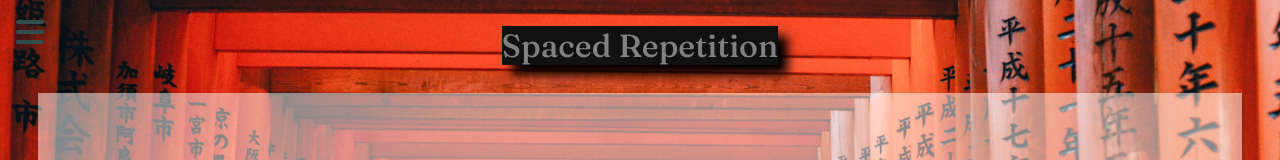
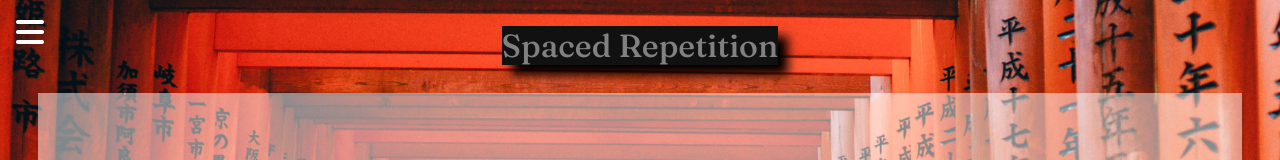
Before and after one commit to RX-78GP02A/spaced-repetition-frontend, a React (Create React App) app: page /login in a window 1280 px wide. Shown: the top 160 px of the page. Built offline with nearby package versions, Linux system fonts and the light colour scheme.

Commit message:
Header.css

```diff
--- a/src/components/Header/Header.css
+++ b/src/components/Header/Header.css
@@ -50,7 +50,7 @@ nav .closebtn {
 
 .fa-bars {
   margin: .5em;
-  color: darkslategrey;
+  color: rgb(255, 255, 255);
 }
 
 header > h1 {
```
